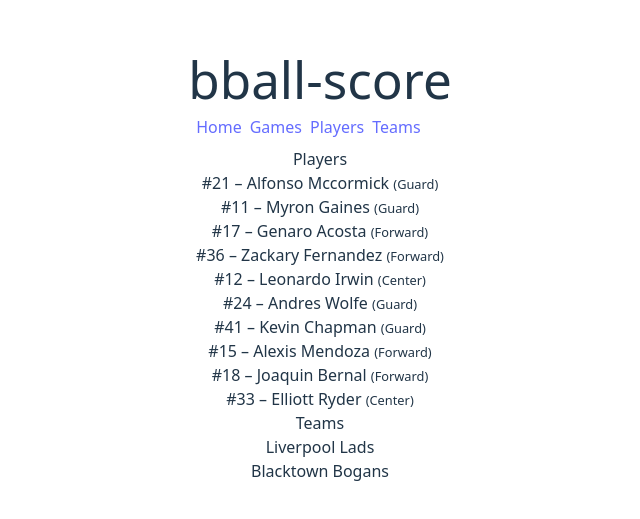
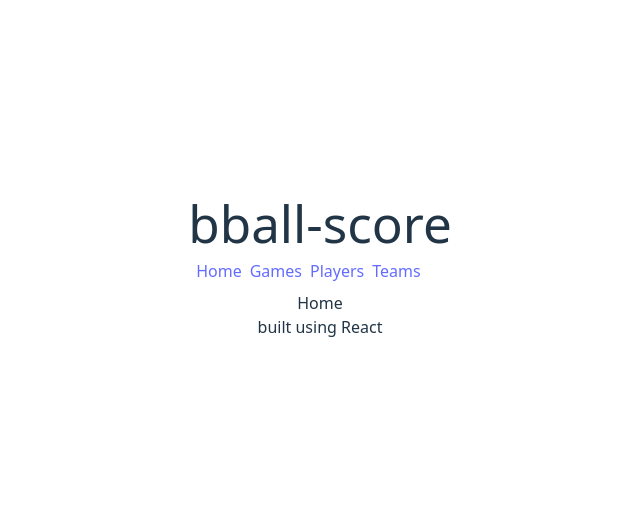
Before and after one commit to ober9k/bball-score-react, a React (Vite) app: page / in a window 1280 px wide. Shown: the part 133-652 px from the top of the page, without its empty margins (320-960 px from the left). Built offline with nearby package versions, Linux system fonts and the light colour scheme.

Commit message:
Replaced app component with home

```diff
--- a/src/App.css
+++ /dev/null
@@ -1,8 +0,0 @@
-@import "tailwindcss";
-
-#root {
-  max-width: 1280px;
-  margin: 0 auto;
-  padding: 2rem;
-  text-align: center;
-}
--- a/src/App.tsx
+++ /dev/null
@@ -1,17 +0,0 @@
-import './App.css'
-import GamesList from "./components/GamesList.tsx";
-import PlayersList from "./components/PlayersList.tsx";
-import TeamsList from "./components/TeamsList.tsx";
-
-function App() {
-  return (
-    <>
-      <h2>Players</h2>
-      <PlayersList />
-      <h2>Teams</h2>
-      <TeamsList />
-    </>
-  )
-}
-
-export default App
--- a/src/index.css
+++ b/src/index.css
@@ -1,3 +1,13 @@
+@import "tailwindcss";
+
+#root {
+  max-width: 1280px;
+  margin: 0 auto;
+  padding: 2rem;
+  text-align: center;
+}
+
+
 :root {
   font-family: system-ui, Avenir, Helvetica, Arial, sans-serif;
   line-height: 1.5;
--- a/src/routes/routes.tsx
+++ b/src/routes/routes.tsx
@@ -1,7 +1,7 @@
 import { createRootRoute, createRoute, createRouter } from "@tanstack/react-router";
-import App from "../App.tsx";
 import RootLayout from "../layouts/DefaultLayout.tsx";
 import Games from "../pages/Games.tsx";
+import Home from "../pages/Home.tsx";
 import Players from "../pages/Players.tsx";
 import Teams from "../pages/Teams.tsx";
 import { Paths } from "./paths.ts";
@@ -13,7 +13,7 @@
 const homeRoute = createRoute({
   getParentRoute: () => rootRoute,
   path: Paths.Home,
-  component: App,
+  component: Home,
 });
 
 const gamesRoute = createRoute({
```
